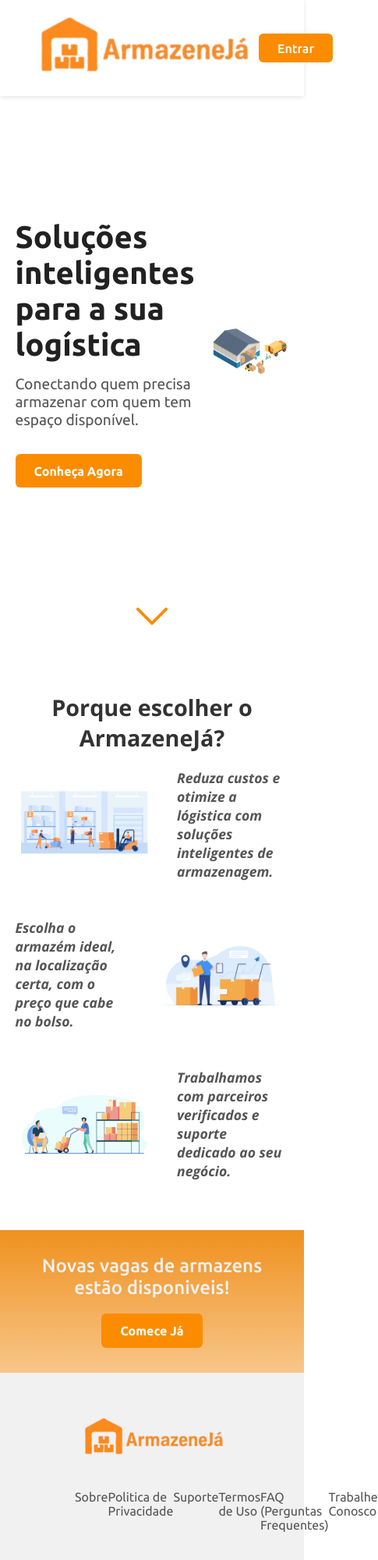
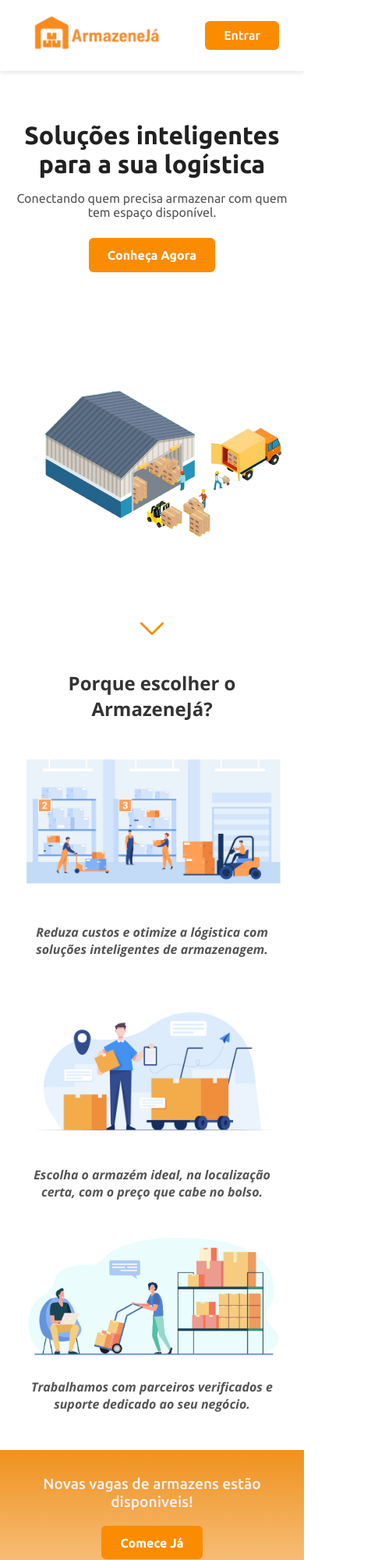
Before and after one commit to Matteus-Barbosa/armazene-ja, a plain HTML site: page index.html in a window 390 px wide. Shown: the top 2000 px of the page at 78% size, 485 px wide, since content can reach past the window. Drawn offline with nearby package versions, Linux system fonts and the light colour scheme.

Commit message:
fix: Landing-main agora é responsiva no mobile. (adicionado @media-query)

```diff
--- a/index.html
+++ b/index.html
@@ -1,5 +1,5 @@
 <!DOCTYPE html>
-<html lang="en">
+<html lang="pt-br">
 
 <head>
     <meta charset="UTF-8">
--- a/style.css
+++ b/style.css
@@ -6,6 +6,10 @@
 :root {
   --first-font: "Ubuntu", sans-serif;
   --second-font: "Open Sans", sans-serif;
+}
+
+body {
+  font-size: 16px;
 }
 
 /*hero-header*/
@@ -21,7 +25,7 @@
 
 header .logo,
 header img {
-  width: 300px;
+  width: 180px;
 }
 
 header .login__btn {
@@ -42,14 +46,13 @@
 /*hero-content*/
 .hero {
   display: flex;
-  position: relative;
-  z-index: 1;
-  justify-content: space-between;
+  flex-direction: column;
   align-items: center;
+  justify-content: center;
+  text-align: center;
   min-height: 90vh;
-  padding: 0 5%;
+  padding: 2rem 5%;
   box-sizing: border-box;
-  transform: translateY(-50px);
   font-family: var(--first-font);
   color: #212121;
 }
@@ -57,17 +60,17 @@
 /*cta*/
 .hero__cta {
   flex: 1;
-
+  margin-top: 2rem;
 }
 
 .hero__cta h1 {
-  font-size: 2.5rem;
+  font-size: 2rem;
   margin-bottom: 1rem;
 }
 
 .hero__cta p {
-  font-size: 1.2rem;
-  margin-bottom: 2rem;
+  font-size: 1rem;
+  margin-bottom: 1.5rem;
   color: #555;
 }
 
@@ -88,14 +91,16 @@
 /*hero img*/
 .hero__img {
   flex: 1;
-  text-align: right;
+  margin-top: 2rem;
+  text-align: center;
 }
 
 .hero__img img {
-  max-width: 90%;
+  max-width: 100%;
   height: auto;
 }
 
+/* seta de scroll */
 .scroll-down {
   position: absolute;
   bottom: 20px;
@@ -106,57 +111,51 @@
 }
 
 .scroll-down img {
-  width: 40px;
+  width: 30px;
   height: auto;
 }
 
 /*benefits*/
 .benefits {
   text-align: center;
-  padding: 4rem 5%;
+  padding: 3rem 5%;
   margin-top: -40px;
 }
 
 .benefits h2 {
-  font-size: 1.8rem;
+  font-size: 1.5rem;
   font-family: var(--second-font);
   color: #333;
-  margin-top: -20px;
-  margin-bottom: 20px;
+  margin-bottom: 1.5rem;
 }
 
 .benefits__itens {
   display: flex;
   flex-direction: column;
-  gap: 3rem;
+  gap: 2rem;
   font-family: var(--second-font);
-  font-size: 900;
   font-weight: 700;
   font-style: italic;
 }
 
 .benefits__itens>div {
   display: flex;
+  flex-direction: column;
   align-items: center;
-  gap: 2rem;
+  gap: 1rem;
 }
 
 /* images and texts occupy the same space */
 .benefits__itens img {
-  width: 50%;
+  width: 100%;
   border-radius: 8px;
 }
 
 .benefits__itens p {
-  width: 50%;
-  font-size: 1.1rem;
+  width: 100%;
+  font-size: 1rem;
   color: #555;
-  text-align: left;
-}
-
-/* alternate the order with each item */
-.benefits__itens>div:nth-child(even) {
-  flex-direction: row-reverse;
+  text-align: center;
 }
 
 /* footer */
@@ -166,12 +165,11 @@
   text-align: center;
   background-image: linear-gradient(to top, #f8c689, #ef911e);
   padding: 2rem;
-  height: 80%;
 }
 
 .footer__cta p {
   color: #f1f1f1;
-  font-size: 1.5rem;
+  font-size: 1.2rem;
   font-weight: 500;
 }
 
@@ -192,24 +190,25 @@
 }
 
 footer {
-  padding: 6rem;
+  padding: 3rem;
   background-color: #f1f1f1;
 }
 
 .footer__logo {
   display: flex;
   justify-content: center;
-  position: relative;
-  top: -40px;
+  margin-bottom: 1.5rem;
 }
 
 .footer__logo img {
-  width: 200px;
+  width: 150px;
 }
 
 footer nav {
   display: flex;
-  justify-content: space-between;
+  flex-direction: column;
+  gap: 1rem;
+  align-items: center;
 }
 
 footer nav a {
@@ -233,3 +232,36 @@
   display: flex;
   justify-content: center;
 }
+
+/*Media Query = Tablet-Desktop*/
+@media (min-width: 768px) {
+  .hero {
+    flex-direction: row;
+    text-align: left;
+    transform: translateY(-50px);
+  }
+
+  .hero__img {
+    text-align: right;
+    margin-top: 0;
+  }
+
+  .benefits__itens>div {
+    flex-direction: row;
+    text-align: left;
+  }
+
+  .benefits__itens img,
+  .benefits__itens p {
+    width: 50%;
+  }
+
+  .benefits__itens>div:nth-child(even) {
+    flex-direction: row-reverse;
+  }
+
+  footer nav{
+    flex-direction: row;
+    justify-content: space-between;
+  }
+}
```
